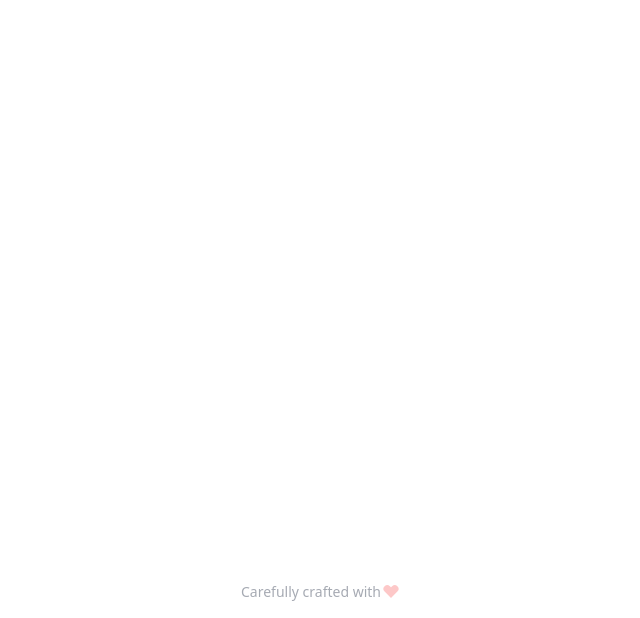
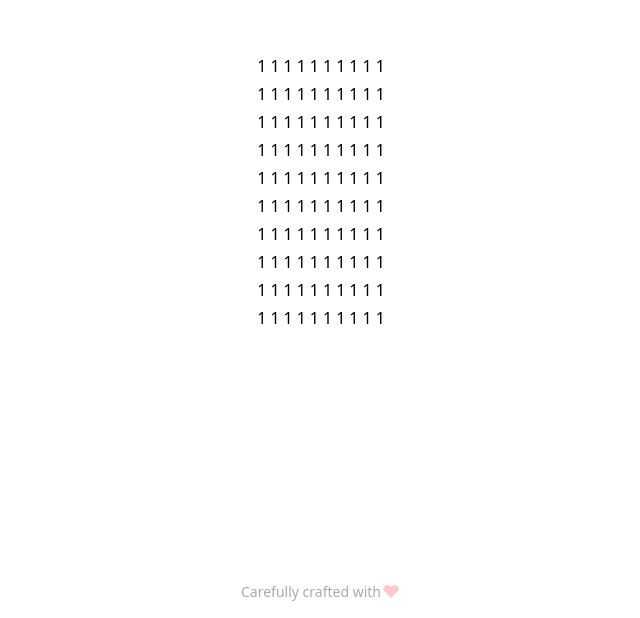
Before and after one commit to stdAlexTikhonov/table, a React (Vite) app in the folder apps/table/: page / in a window 1280 px wide. Shown: the part 182-800 px from the top of the page, without its empty margins (319-959 px from the left). Built offline with nearby package versions, Linux system fonts and the light colour scheme.

Commit message:
added basic table

```diff
--- a/apps/table/src/components/app/app.module.scss
+++ b/apps/table/src/components/app/app.module.scss
@@ -7,4 +7,9 @@
 
 .main {
   flex-grow: 1;
+  display: flex;
 }
+
+.table {
+  margin: auto;
+}
--- a/apps/table/src/components/app/app.tsx
+++ b/apps/table/src/components/app/app.tsx
@@ -4,9 +4,21 @@ import styles from './app.module.scss';
 import { Footer } from '../footer';
 
 export function App() {
+
+  const arr = Array(10).fill(0);
   return (
     <div className={styles.root}>
-      <div className={styles.main} />
+      <div className={styles.main}>
+        <table className={styles.table}>
+          <tbody>
+            {arr.map((item, index) => <tr key={`row-${index}`}>
+              {
+                arr.map((_, i) => <td key={`col-${i}`}>1</td>)
+              }
+            </tr>)}
+          </tbody>
+        </table>
+      </div>
       <Footer />
     </div>
   );
```
